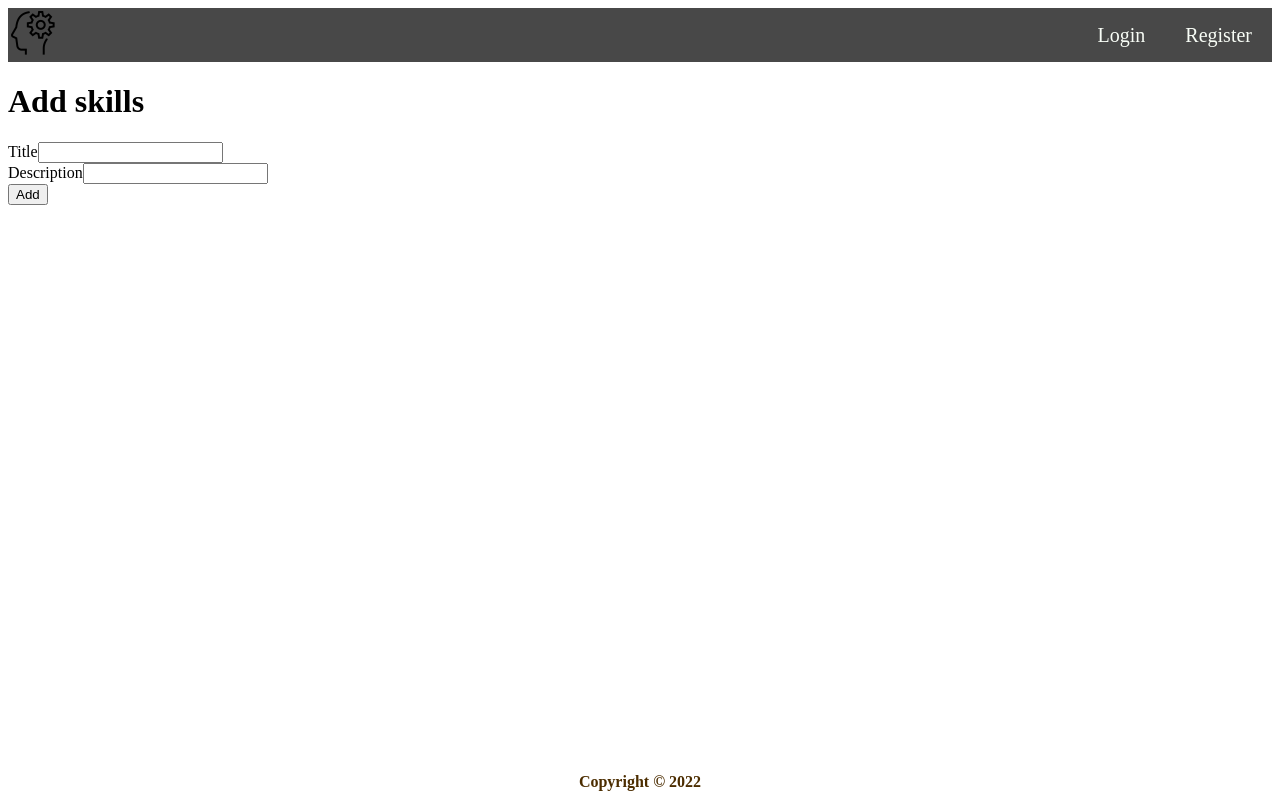
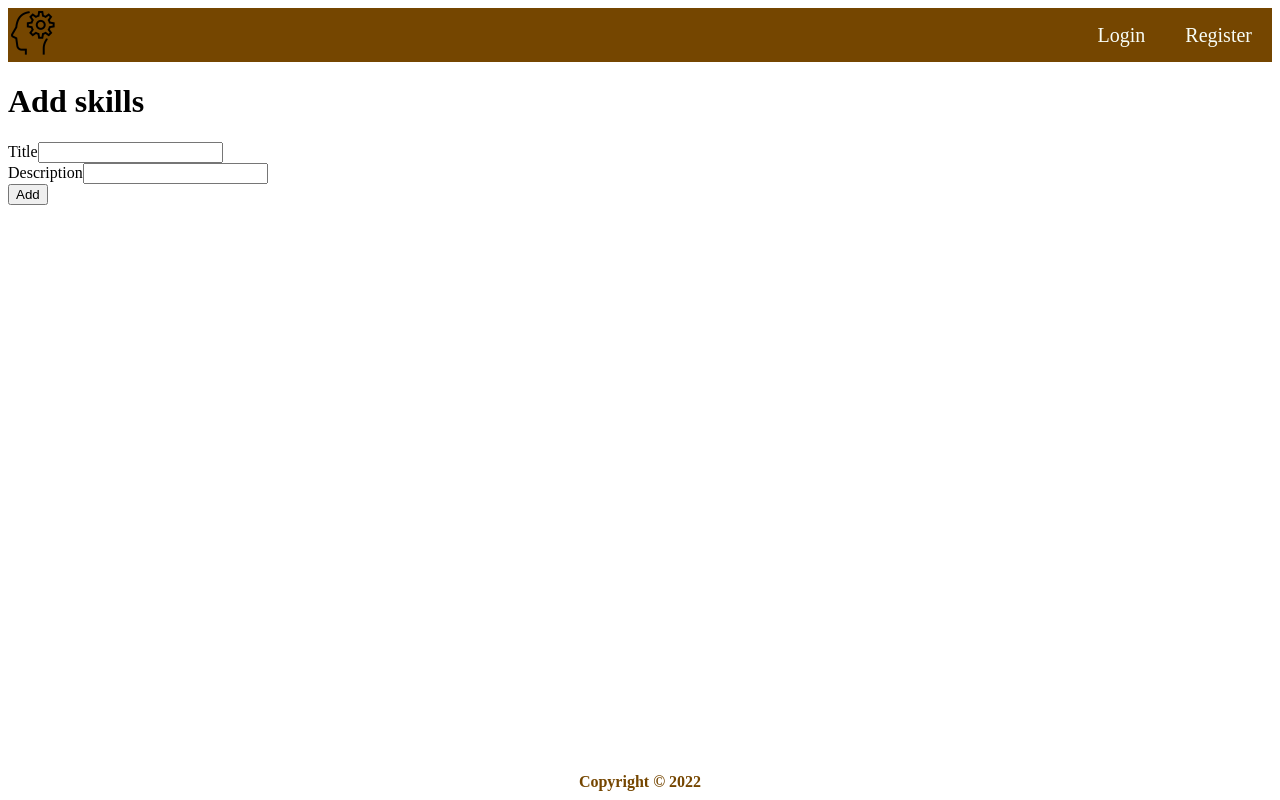
Before and after one commit to MantasMizaras/mantas_mizaras_react_darbas, a React (Create React App) app: page /add in a window 1280 px wide. Built offline with nearby package versions, Linux system fonts and the light colour scheme; no server answers.

Commit message:
small changes footer,header

```diff
--- a/src/components/Footer/Footer.js
+++ b/src/components/Footer/Footer.js
@@ -3,7 +3,7 @@ import css from './Footer.module.css';
 function Footer() {
   return (
     <footer className={css.copyright}>
-      <b> Copyright &copy; 2022</b>
+      <b className={css['footer-text']}> Copyright &copy; 2022</b>
     </footer>
   );
 }
--- a/src/components/Footer/Footer.module.css
+++ b/src/components/Footer/Footer.module.css
@@ -4,5 +4,11 @@
   bottom: 50%;
   transform: translate(-50%, -50%);
   bottom: 0;
-  color: rgb(76, 45, 0);
+  color: rgb(117, 70, 0);
 }
+
+.footer-text {
+  display: flex;
+  flex-direction: row;
+  justify-content: center;
+}
--- a/src/components/Header/Header.js
+++ b/src/components/Header/Header.js
@@ -4,6 +4,7 @@ import { useAuthCtx } from '../../store/AuthContext';
 
 function Header(props) {
   const { isUserLoggedIn, logout, userEmail } = useAuthCtx();
+  console.log('userEmail ===', userEmail);
   return (
     <header className={css.header}>
       <NavLink to='/'>
@@ -21,9 +22,11 @@ function Header(props) {
             <NavLink onClick={logout} className={css['nav-link']} to={'/login'}>
               Logout
             </NavLink>
-            <a className={css['nav-link']} href='/'>
-              {userEmail}
-            </a>
+            {/* <div>
+              <a className='nav-link disabled' href='/'>
+                {userEmail}
+              </a>
+            </div> */}
           </>
         )}
         {!isUserLoggedIn && (
--- a/src/components/Header/Header.module.css
+++ b/src/components/Header/Header.module.css
@@ -1,5 +1,5 @@
 .header {
-  background-color: rgb(72, 72, 72);
+  background-color: rgb(117, 70, 0);
   color: snow;
   display: flex;
   justify-content: space-between;
@@ -25,6 +25,4 @@
 
 .email {
   font-size: 20px;
-  color: rgb(248, 253, 246);
-  pointer-events: none;
 }
```
